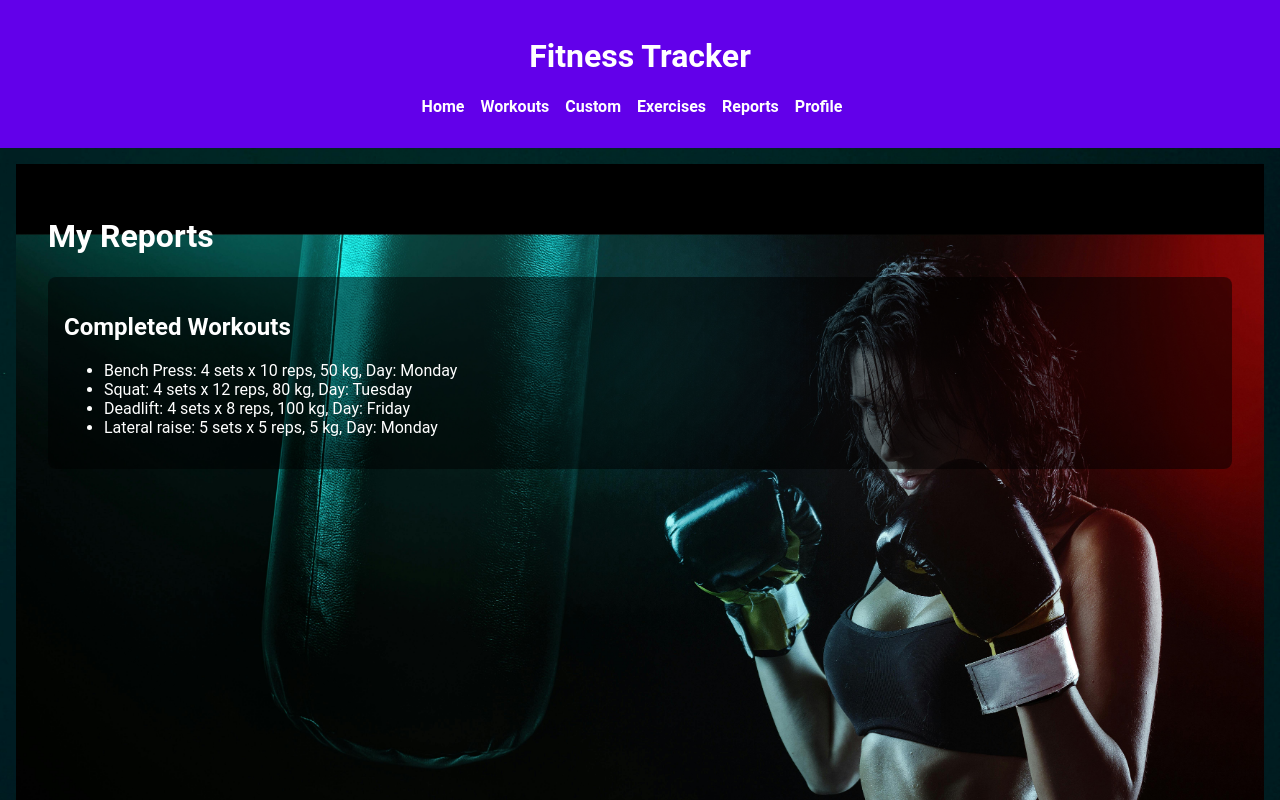
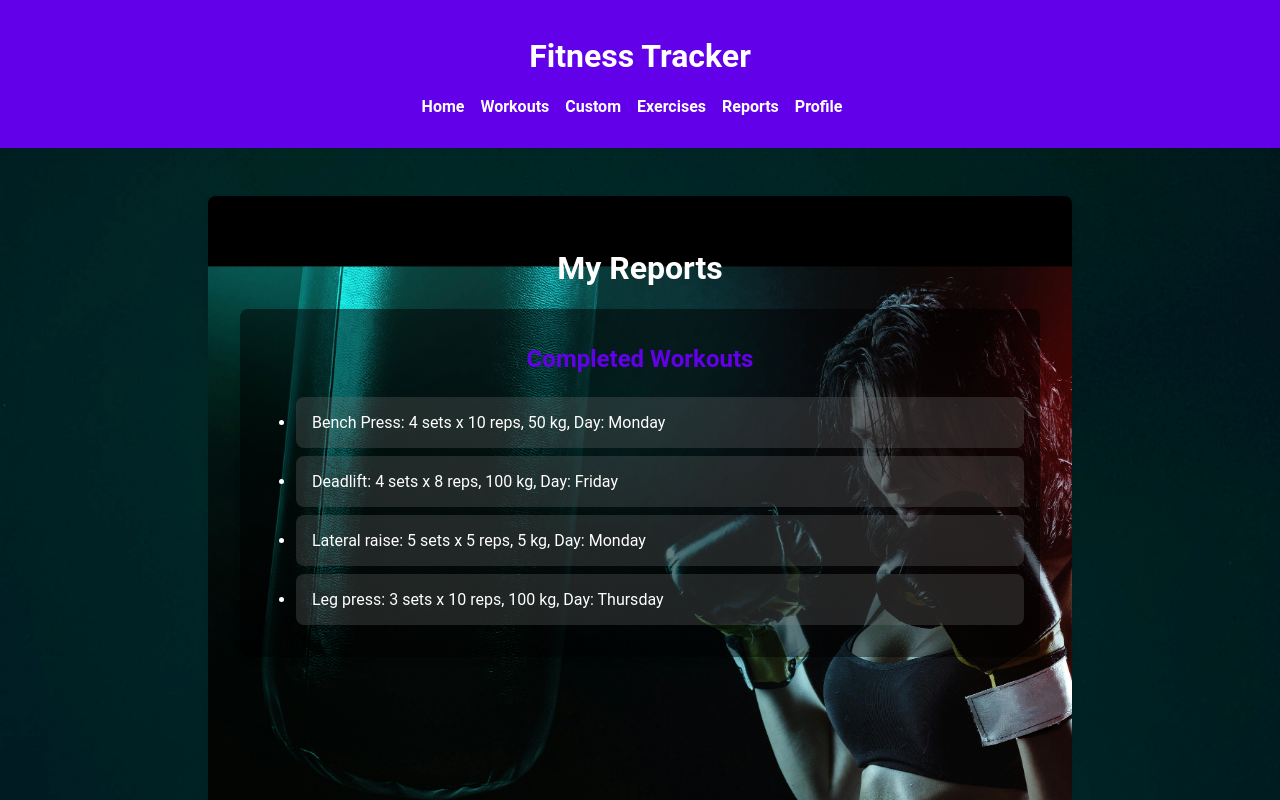
Before and after one commit to Caleb-Kiune/Fitness-Tracker, a React (Create React App) app: page /report in a window 1280 px wide. Shown: the top 800 px of the page. Built offline with nearby package versions, Linux system fonts and the light colour scheme; data requests are answered from the project's data file.

Commit message:
Adds report css

```diff
--- a/db.json
+++ b/db.json
@@ -18,7 +18,7 @@
       "weight": "80",
       "category": "Legs",
       "day": "Tuesday",
-      "completed": true
+      "completed": false
     },
     {
       "id": "1731524454460",
@@ -41,7 +41,7 @@
       "completed": true
     },
     {
-      "id": 1731563054019,
+      "id": "1731563054019",
       "name": "Row",
       "sets": "4",
       "reps": "8",
@@ -51,23 +51,23 @@
       "completed": false
     },
     {
-      "id": 1731563076268,
-      "name": "leg press",
+      "id": "1731563076268",
+      "name": "Leg press",
       "sets": "3",
       "reps": "10",
       "weight": "100",
       "category": "Chest",
       "day": "Thursday",
-      "completed": false
+      "completed": true
     },
     {
-      "id": 1731563196622,
-      "name": "shoulder press",
-      "sets": "5",
-      "reps": "5",
-      "weight": "5",
+      "id": "1731563196622",
+      "name": "Shoulder Press",
+      "sets": "4",
+      "reps": "8",
+      "weight": "40",
       "category": "Shoulders",
-      "day": "Monday",
+      "day": "Saturday",
       "completed": false
     }
   ]
--- a/src/App.css
+++ b/src/App.css
@@ -603,3 +603,43 @@ body {
   background-color: var(--button-hover-color);
   transform: scale(1.05);
 }
+
+
+
+.report-container {
+  background-color: var(--card-background);
+  padding: 2em;
+  border-radius: var(--border-radius);
+  box-shadow: var(--box-shadow);
+  max-width: 800px;
+  margin: 2em auto;
+  text-align: center;
+}
+
+.report-summary {
+  background-color: rgba(0, 0, 0, 0.5); /* Semi-transparent background */
+  padding: 1em;
+  border-radius: var(--border-radius);
+  box-shadow: var(--box-shadow);
+  color: white;
+}
+
+.report-summary h2 {
+  color: var(--primary-color);
+  margin-bottom: 1em;
+}
+
+.report-item {
+  background-color: rgba(128, 128, 128, 0.242);
+  padding: 1em;
+  margin: 0.5em 0;
+  border-radius: var(--border-radius);
+  box-shadow: black;
+  color: white;
+  text-align: left;
+}
+
+.report-item span {
+  font-weight: bold;
+  color: var(--secondary-color);
+}
```
